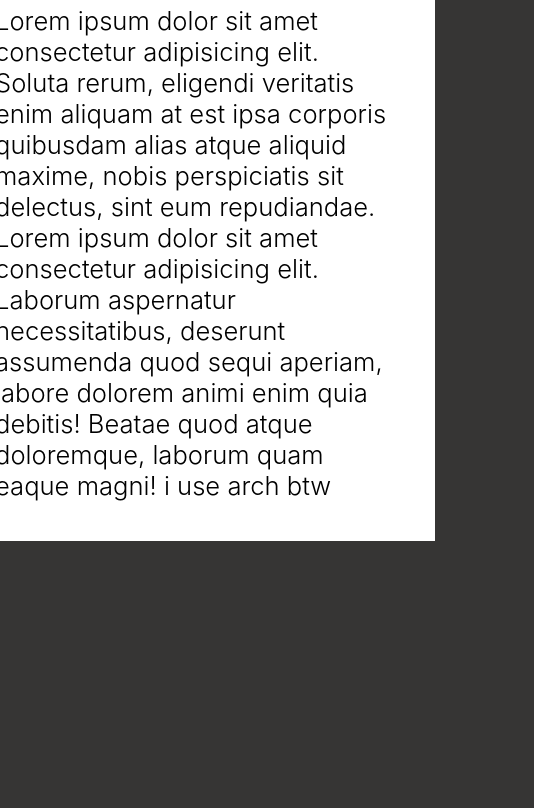
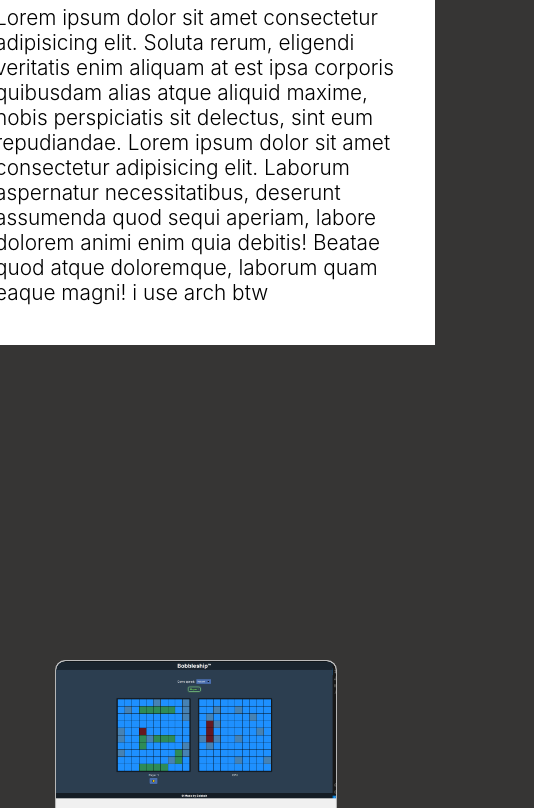
Before and after one commit to bdelucia/odin-homepage, a website built with webpack: page src/index.html in a window 390 px wide. Shown: the part 710-1518 px from the top of the page, 534 px wide, since content can reach past the window. Built offline with nearby package versions, Linux system fonts and the light colour scheme.

Commit message:
fix: enhanced scaling for phone width devices

```diff
--- a/src/style.css
+++ b/src/style.css
@@ -272,8 +272,7 @@
   .header-text-container {
     margin: 40px;
     background-color: white;
-    min-height: 400px;
-    max-height: fit-content;
+    min-height: 200px;
   }
 
   #header-name {
@@ -304,3 +303,19 @@
     width: 200px;
   }
 }
+
+@media (max-width: 500px){
+  #header-text {
+    font-size: 1.3rem;
+  }
+  #footer-img {
+    width: 150px;
+  }
+}
+
+@media (max-width: 400px){
+  .project {
+    transform: scale(0.8);
+    position: relative;
+  }
+}
```
